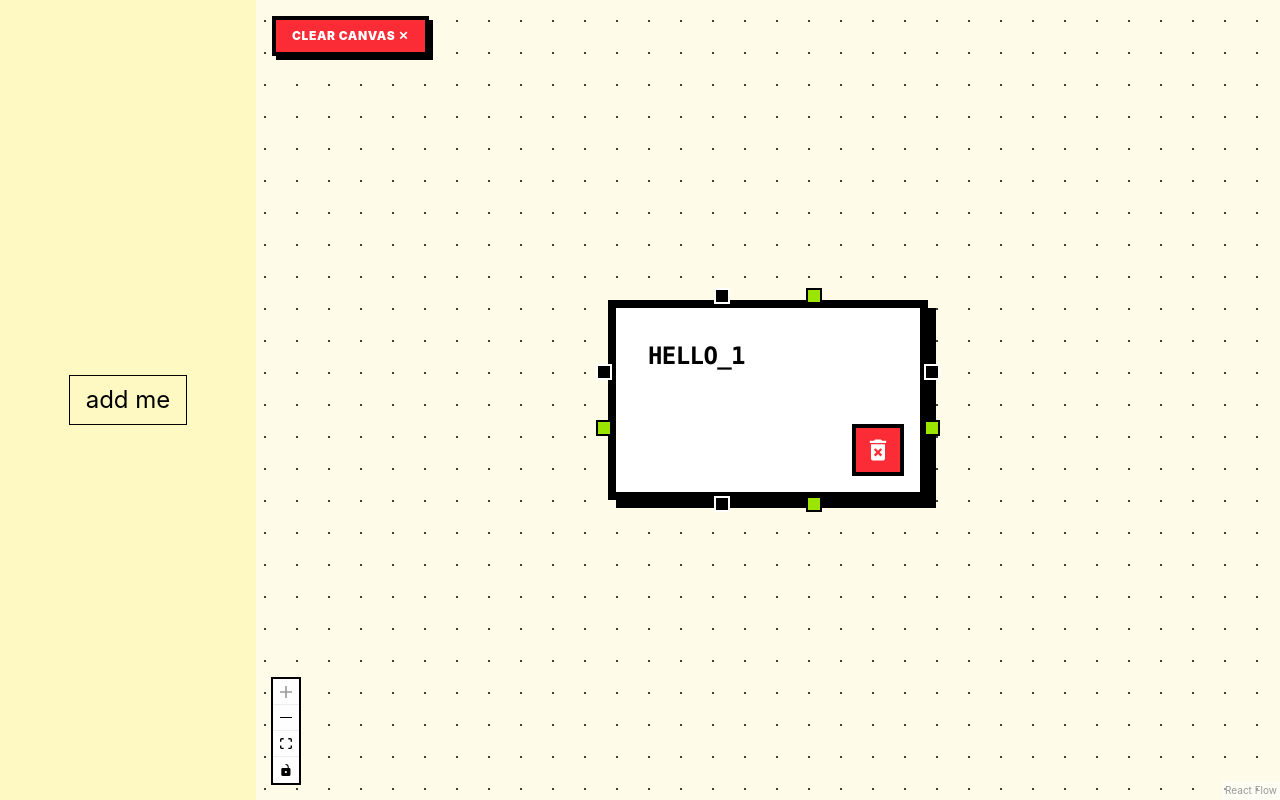
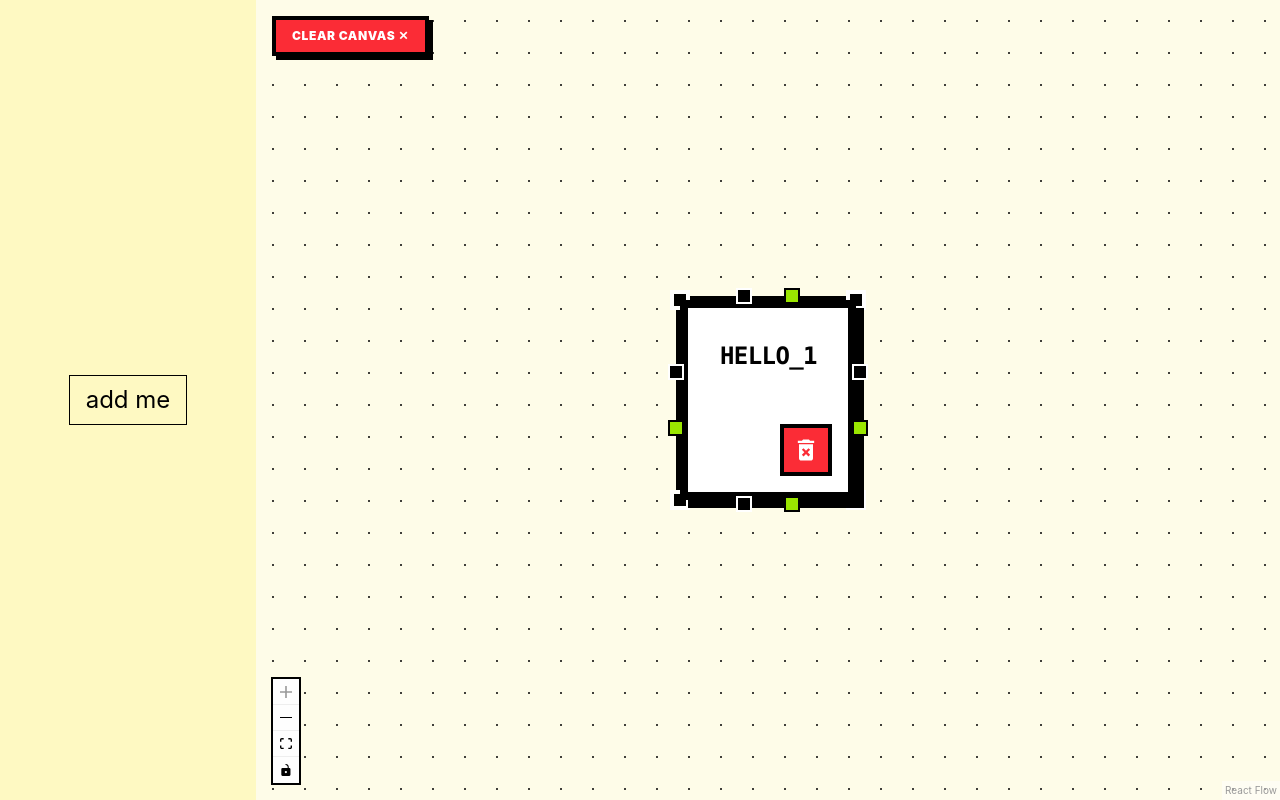
Before and after one commit to KRISHNA-0425/designO, a React app in the folder Frontend/: page / in a window 1280 px wide. Both pictures are taken after a click on the button "add me". Built offline with nearby package versions, Linux system fonts and the light colour scheme; the HTML template or start-up script is replaced by a standard one.

Commit message:
resizing of the nodes is complete

```diff
--- a/Frontend/src/App.jsx
+++ b/Frontend/src/App.jsx
@@ -4,7 +4,7 @@ import Playground from './pages/Playground'
 const App = () => {
   return (
     <>
-      <Playground/>
+      <Playground  />
     </>
   )
 }
--- a/Frontend/src/components/Addnode.jsx
+++ b/Frontend/src/components/Addnode.jsx
@@ -1,18 +1,29 @@
 import React, { useMemo } from 'react'
-import { Background, Controls, ReactFlow, Handle, Position } from '@xyflow/react'
-import { useDiagramStore } from '../store/useDiagramStore' // Points directly to your store [cite: 493]
+import { Background, Controls, ReactFlow, Handle, Position, NodeResizer } from '@xyflow/react'
+import { useDiagramStore } from '../store/useDiagramStore'
 import '@xyflow/react/dist/style.css'
 import { MdDeleteForever } from "react-icons/md";
 
 // 1. THE OMNIDIRECTIONAL NODE COMPONENT
-const CustomBrutalistNode = ({ id, data }) => {
-    const deleteNode = useDiagramStore((state) => state.deleteNode) // [cite: 495]
+// 🔥 FIX 1: Destructured 'selected' right here so the NodeResizer has its visual trigger!
+const CustomBrutalistNode = ({ id, data, selected }) => {
+    const deleteNode = useDiagramStore((state) => state.deleteNode)
 
     return (
         <>
-            {/* Added pb-12 so long node names never stretch over your absolute trash bin icon */}
-            <div className="p-4 border-4 border-black bg-white shadow-[4px_4px_0px_0px_#000000] min-w-[160px] font-mono relative transition-all hover:bg-yellow-50 pb-12">
-                {/* OMNIDIRECTIONAL PORTS (Targets = Black | Sources = Lime) */}
+            {/* 📐 THE RESIZER COMPONENT */}
+            <NodeResizer
+                isVisible={true} //selected is when we select the node
+                minWidth={150}
+                minHeight={80}
+                lineClassName="!border-black !border-2"
+                handleClassName="!bg-black !w-2.5 !h-2.5 !rounded-none !border-2 !border-white"
+            />
+
+            {/* 🔥 FIX 2: Swapped out 'min-w-[160px]' for 'w-full h-full' so that the HTML
+                body elements dynamically scale alongside the NodeResizer bounding boxes! */}
+            <div className="w-full h-full p-4 border-4 border-black bg-white shadow-[4px_4px_0px_0px_#000000] font-mono relative transition-all hover:bg-yellow-50 flex flex-col justify-between pb-12">
+
                 {/* TOP PORTS */}
                 <Handle type="target" position={Position.Top} id="t-top" className="!bg-black !w-2 !h-2 !rounded-none !left-[35%] !top-[-6px]" />
                 <Handle type="source" position={Position.Top} id="s-top" className="!bg-lime-400 !border !border-black !w-2 !h-2 !rounded-none !left-[65%] !top-[-6px]" />
@@ -30,15 +41,15 @@ const CustomBrutalistNode = ({ id, data }) => {
                 <Handle type="source" position={Position.Right} id="s-right" className="!bg-lime-400 !border !border-black !w-2 !h-2 !rounded-none !right-[-6px] !top-[65%]" />
 
                 {/* LABEL TEXT CONTAINER */}
-                <div className="text-xs font-black uppercase text-black mb-3 tracking-tight">
+                <div className="text-xs font-black uppercase text-black mb-3 tracking-tight select-none break-words">
                     {data.label}
                 </div>
 
-                {/* INTERACTIVE DELETE BUTTON */}
+                {/* INTERACTIVE NODE DELETE BUTTON */}
                 <button
                     onClick={(e) => {
-                        e.stopPropagation() // [cite: 499]
-                        deleteNode(id)      // [cite: 499]
+                        e.stopPropagation()
+                        deleteNode(id)
                     }}
                     className="absolute bottom-2 right-2 bg-red-500 text-white border-2 border-black p-1 flex items-center justify-center transition-all hover:bg-black cursor-pointer z-30"
                 >
@@ -49,16 +60,20 @@ const CustomBrutalistNode = ({ id, data }) => {
     )
 }
 
+const defaultEdgeOptions = {
+    selectable: true,
+    style: { stroke: '#000000', strokeWidth: 3, cursor: 'pointer' }
+};
+
 // 2. MAIN CANVAS VIEWPORT RENDERER
 const Addnode = () => {
-    const { nodes, edges, onNodesChange, onEdgesChange, onConnect, deleteAll } = useDiagramStore() // [cite: 501]
+    const { nodes, edges, onNodesChange, onEdgesChange, onConnect, deleteAll, deleteEdge } = useDiagramStore()
 
-    const nodeTypes = useMemo(() => ({ brutalNode: CustomBrutalistNode }), []) // [cite: 501]
+    const nodeTypes = useMemo(() => ({ brutalNode: CustomBrutalistNode }), [])
 
     return (
         <div className="w-full h-full relative">
 
-            {/* 🔥 THE FIX: Positioned on top of the map layer with clear styling */}
             <button
                 onClick={deleteAll}
                 className="absolute top-4 left-4 z-50 text-xs font-black uppercase tracking-wider bg-red-500 text-white border-4 border-black px-4 py-2 shadow-[4px_4px_0px_0px_#000000] hover:bg-black hover:text-white transition-all active:translate-x-[2px] active:translate-y-[2px] active:shadow-none cursor-pointer"
@@ -69,10 +84,14 @@ const Addnode = () => {
             <ReactFlow
                 nodes={nodes}
                 edges={edges}
-                nodeTypes={nodeTypes} // [cite: 501]
-                onNodesChange={onNodesChange} // [cite: 502]
-                onEdgesChange={onEdgesChange} // [cite: 502]
-                onConnect={onConnect} // [cite: 502]
+                nodeTypes={nodeTypes}
+                onNodesChange={onNodesChange}
+                onEdgesChange={onEdgesChange}
+                onConnect={onConnect}
+                onEdgeClick={(event, edge) => {
+                    deleteEdge(edge.id);
+                }}
+                defaultEdgeOptions={defaultEdgeOptions}
                 fitView
             >
                 <Background color="#000000" gap={16} opacity={0.15} />
--- a/Frontend/src/pages/Playground.jsx
+++ b/Frontend/src/pages/Playground.jsx
@@ -8,10 +8,10 @@ const Playground = () => {
 
     return (
         <>
-            <div className='bg-[#3C3C3C] h-screen w-full flex items-center justify-center ' >
+            <div className=' bg-[#3C3C3C] h-screen w-full flex items-center justify-center ' >
                 {/* left side */}
 
-                <div className='w-[20%] bg-yellow-100 h-screen flex items-center justify-center ' >
+                <div className='w-[20%]  bg-yellow-100 h-screen flex items-center justify-center ' >
                     <button
                         onClick={addNode}
                         className='text-2xl border px-4 py-2 cursor-pointer'
--- a/Frontend/src/store/useDiagramStore.js
+++ b/Frontend/src/store/useDiagramStore.js
@@ -2,15 +2,9 @@ import { addEdge, applyEdgeChanges, applyNodeChanges } from '@xyflow/react'
 import { create } from 'zustand'
 
 export const useDiagramStore = create((set, get) => ({
-    // 1. DYNAMIC TYPE ASSIGNMENT FOR THE INITIAL BLOCK
-    nodes: [
-        // {
-        //     id: '1',
-        //     type: 'brutalNode', // 🔥 UNCOMMENT THIS! This tells React Flow to use your custom design!
-        //     data: { label: 'node_1' },
-        //     position: { x: 150, y: 150 },
-        // }
-    ],
+
+    // initial states of the nodes and edges
+    nodes: [],
     edges: [],
 
     onNodesChange: (changes) => {
@@ -25,7 +19,8 @@ export const useDiagramStore = create((set, get) => ({
         const customizedEdge = {
             ...connection,
             animated: true,
-            style: { stroke: '#000000', strokeWidth: 1 },
+            selectable: true,
+            style: { stroke: '#000000', strokeWidth: 1, width: 160, height: 100 },
         };
         set({ edges: addEdge(customizedEdge, get().edges) })
     },
@@ -56,7 +51,12 @@ export const useDiagramStore = create((set, get) => ({
             edges: get().edges.filter((edge) => edge.source !== nodeToDelete && edge.target !== nodeToDelete)
         })
     },
+    deleteEdge: (edgeIdToDelete) => {
+        set({
+            edges: get().edges.filter((edge) => edge.id !== edgeIdToDelete)
+        })
+    },
     deleteAll: () => {
-        set({ nodes: [], edges:[] })
+        set({ nodes: [], edges: [] })
     }
 }))
```
